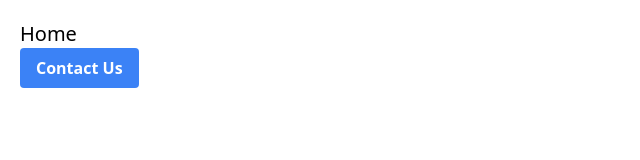
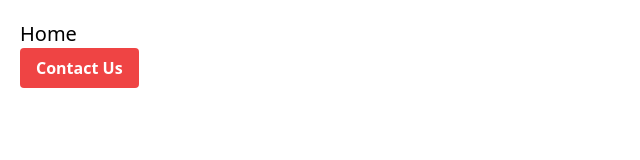
Before and after one commit to ruelluna/sample-git-training, a plain HTML site: page index.html in a window 1280 px wide. Shown: the whole page, without its empty margins (0-640 px from the left). Drawn offline with nearby package versions, Linux system fonts and the light colour scheme.

Commit message:
Made the button red

```diff
--- a/index.html
+++ b/index.html
@@ -14,7 +14,7 @@
 
 
 
-	<button class="bg-blue-500 hover:bg-blue-700 text-white font-bold py-2 px-4 rounded">
+	<button class="bg-red-500 hover:bg-red-700 text-white font-bold py-2 px-4 rounded">
   Contact Us
 	</div>
 </button>
```
